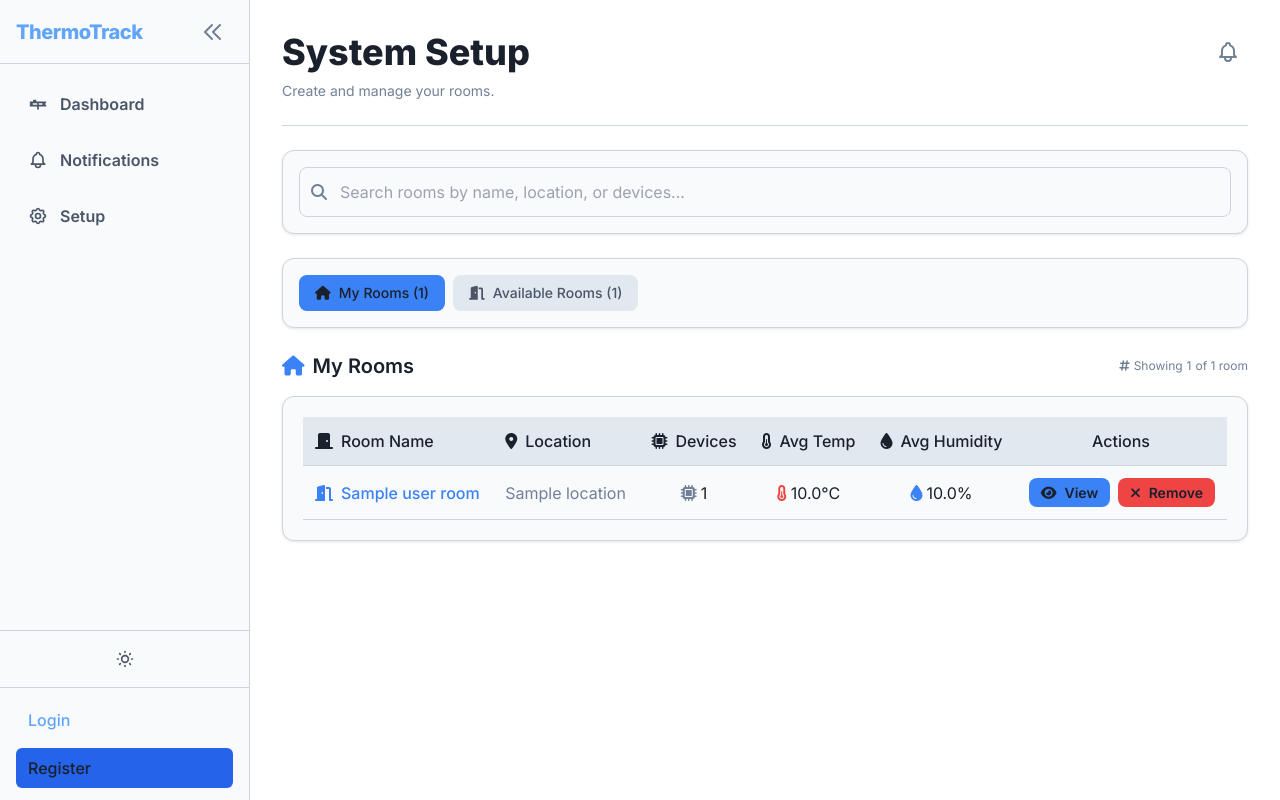
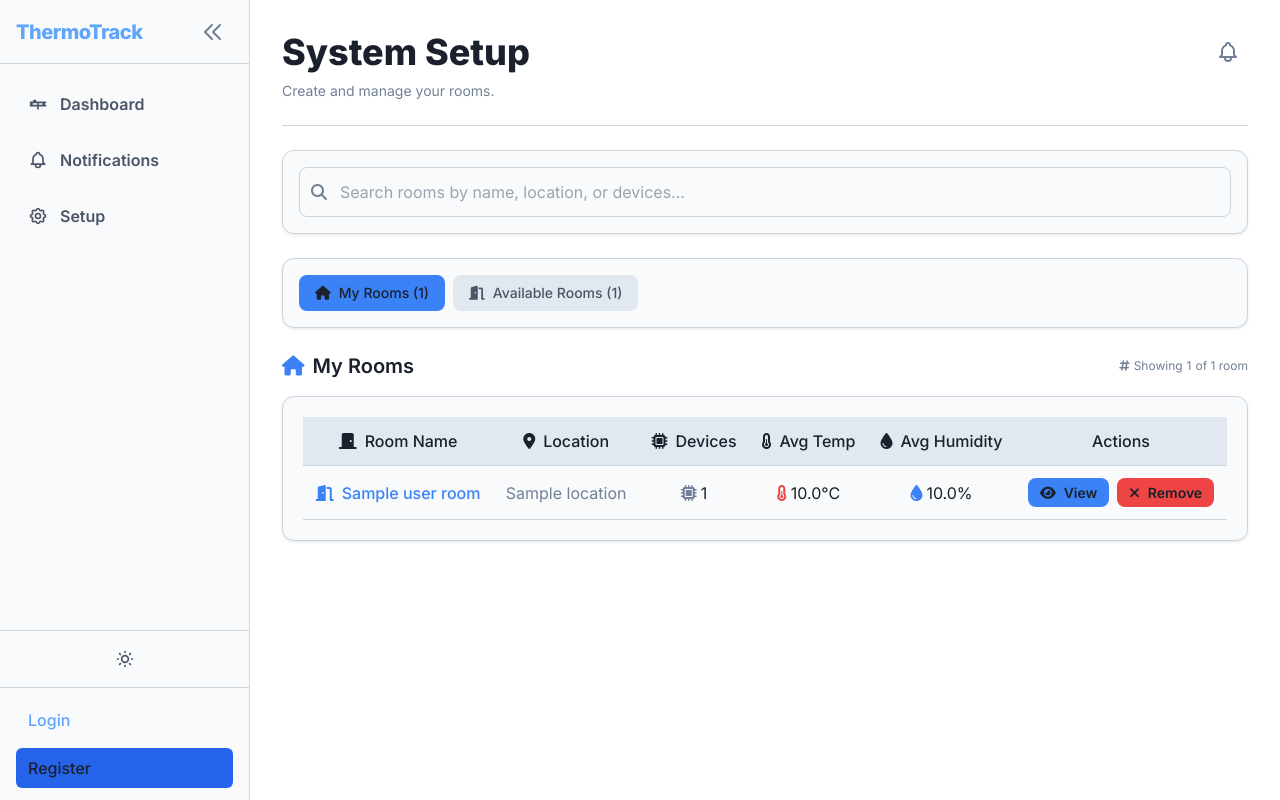
Before and after one commit to Asystole-2/Thermo-Track, a Flask app: template src/web/templates/setup.html in a window 1280 px wide. Run offline with Flask 3, Linux system fonts and the light colour scheme; the template is opened without the code that fills it: most values are stand-ins (such as "Sample title", 1, 10 or a date in 2020); parts of the project's set-up code (start-up, migrations or seed data) failed here and were passed over; some libraries are stand-ins or nearby versions.

Commit message:
fix: center-align all table headers and content
- Center-align all table headers across My Rooms, Available Rooms, All Rooms, and Devices tables
- Center-align all table content including room names, device names, status badges, and action buttons
- Ensure action buttons in Actions column are properly centered with justify-center
- Add consistent justify-center classes to inline-flex elements for proper centering

```diff
--- a/src/web/templates/setup.html
+++ b/src/web/templates/setup.html
@@ -183,10 +183,10 @@
                                 <table class="table w-full">
                                     <thead class="bg-tertiary">
                                     <tr>
-                                            <th class="text-left p-3 text-text-primary font-medium">
+                                        <th class="text-center p-3 text-text-primary font-medium">
                                             <i class="fas fa-door-closed mr-2"></i>Room Name
                                         </th>
-                                            <th class="text-left p-3 text-text-primary font-medium">
+                                        <th class="text-center p-3 text-text-primary font-medium">
                                             <i class="fas fa-map-marker-alt mr-2"></i>Location
                                         </th>
                                         <th class="text-center p-3 text-text-primary font-medium">
@@ -207,25 +207,25 @@
                                             data-room-name="{{ r.room_name.lower() }}"
                                             data-location="{{ (r.location or '').lower() }}"
                                             data-devices="{{ r.devices_count }}">
-                                                <td class="whitespace-nowrap p-3">
+                                            <td class="text-center p-3">
                                                 <a href="{{ url_for('room', room_id=r.id) }}"
-                                                       class="text-accent-blue hover:text-accent-blue-hover font-medium flex items-center gap-2">
+                                                   class="text-accent-blue hover:text-accent-blue-hover font-medium flex items-center gap-2 justify-center">
                                                     <i class="fas fa-door-open"></i>
                                                     {{ r.room_name }}
                                                 </a>
                                             </td>
-                                                <td class="whitespace-nowrap p-3 text-text-muted">
+                                            <td class="text-center p-3 text-text-muted">
                                                 {{ r.location or '—' }}
                                             </td>
                                             <td class="text-center p-3">
-                                                    <span class="inline-flex items-center gap-1">
+                                                <span class="inline-flex items-center gap-1 justify-center">
                                                     <i class="fas fa-microchip text-text-muted"></i>
                                                     {{ r.devices_count or 0 }}
                                                 </span>
                                             </td>
                                             <td class="text-center p-3">
                                                 {% if r.avg_temp is not none %}
-                                                        <span class="inline-flex items-center gap-1">
+                                                    <span class="inline-flex items-center gap-1 justify-center">
                                                         <i class="fas fa-thermometer-half text-accent-red"></i>
                                                         {{ '%.1f'|format(r.avg_temp) }}°C
                                                     </span>
@@ -233,14 +233,14 @@
                                             </td>
                                             <td class="text-center p-3">
                                                 {% if r.avg_humidity is not none %}
-                                                        <span class="inline-flex items-center gap-1">
+                                                    <span class="inline-flex items-center gap-1 justify-center">
                                                         <i class="fas fa-tint text-accent-blue"></i>
                                                         {{ '%.1f'|format(r.avg_humidity) }}%
                                                     </span>
                                                 {% else %}—{% endif %}
                                             </td>
-                                                <td class="text-right p-3">
-                                                    <div class="flex justify-end gap-2">
+                                            <td class="text-center p-3">
+                                                <div class="flex justify-center gap-2">
                                                     <a href="{{ url_for('room', room_id=r.id) }}"
                                                        class="btn bg-accent-blue hover:bg-accent-blue-hover text-white btn-sm flex items-center gap-2">
                                                         <i class="fas fa-eye"></i>
@@ -301,10 +301,10 @@
                                 <table class="table w-full">
                                     <thead class="bg-tertiary">
                                     <tr>
-                                            <th class="text-left p-3 text-text-primary font-medium">
+                                        <th class="text-center p-3 text-text-primary font-medium">
                                             <i class="fas fa-door-closed mr-2"></i>Room Name
                                         </th>
-                                            <th class="text-left p-3 text-text-primary font-medium">
+                                        <th class="text-center p-3 text-text-primary font-medium">
                                             <i class="fas fa-map-marker-alt mr-2"></i>Location
                                         </th>
                                         <th class="text-center p-3 text-text-primary font-medium">
@@ -325,25 +325,25 @@
                                             data-room-name="{{ r.room_name.lower() }}"
                                             data-location="{{ (r.location or '').lower() }}"
                                             data-devices="{{ r.devices_count }}">
-                                                <td class="whitespace-nowrap p-3">
+                                            <td class="text-center p-3">
                                                 <a href="{{ url_for('room', room_id=r.id) }}"
-                                                       class="text-accent-blue hover:text-accent-blue-hover font-medium flex items-center gap-2">
+                                                   class="text-accent-blue hover:text-accent-blue-hover font-medium flex items-center gap-2 justify-center">
                                                     <i class="fas fa-door-open"></i>
                                                     {{ r.room_name }}
                                                 </a>
                                             </td>
-                                                <td class="whitespace-nowrap p-3 text-text-muted">
+                                            <td class="text-center p-3 text-text-muted">
                                                 {{ r.location or '—' }}
                                             </td>
                                             <td class="text-center p-3">
-                                                    <span class="inline-flex items-center gap-1">
+                                                <span class="inline-flex items-center gap-1 justify-center">
                                                     <i class="fas fa-microchip text-text-muted"></i>
                                                     {{ r.devices_count or 0 }}
                                                 </span>
                                             </td>
                                             <td class="text-center p-3">
                                                 {% if r.avg_temp is not none %}
-                                                        <span class="inline-flex items-center gap-1">
+                                                    <span class="inline-flex items-center gap-1 justify-center">
                                                         <i class="fas fa-thermometer-half text-accent-red"></i>
                                                         {{ '%.1f'|format(r.avg_temp) }}°C
                                                     </span>
@@ -351,7 +351,7 @@
                                             </td>
                                             <td class="text-center p-3">
                                                 {% if r.avg_humidity is not none %}
-                                                        <span class="inline-flex items-center gap-1">
+                                                    <span class="inline-flex items-center gap-1 justify-center">
                                                         <i class="fas fa-tint text-accent-blue"></i>
                                                         {{ '%.1f'|format(r.avg_humidity) }}%
                                                     </span>
@@ -407,10 +407,10 @@
                                 <table class="table w-full">
                                     <thead class="bg-tertiary">
                                     <tr>
-                                            <th class="text-left p-3 text-text-primary font-medium">
+                                        <th class="text-center p-3 text-text-primary font-medium">
                                             <i class="fas fa-door-closed mr-2"></i>Room Name
                                         </th>
-                                            <th class="text-left p-3 text-text-primary font-medium">
+                                        <th class="text-center p-3 text-text-primary font-medium">
                                             <i class="fas fa-map-marker-alt mr-2"></i>Location
                                         </th>
                                         <th class="text-center p-3 text-text-primary font-medium">
@@ -431,7 +431,7 @@
                                         <th class="text-center p-3 text-text-primary font-medium">
                                             <i class="fas fa-user mr-2"></i>Owners
                                         </th>
-                                            <th class="text-right p-3 text-text-primary font-medium">Actions</th>
+                                        <th class="text-center p-3 text-text-primary font-medium">Actions</th>
                                     </tr>
                                     </thead>
                                     <tbody id="allRoomsTable">
@@ -445,31 +445,31 @@
                                             data-humidity="{{ r.avg_humidity or '' }}"
                                             data-owner="{{ (r.owner_username or '').lower() }}"
                                             data-last-update="{{ (r.last_update or '')|string|lower }}">
-                                                <td class="whitespace-nowrap p-3">
+                                            <td class="text-center p-3">
                                                 <a href="{{ url_for('room', room_id=r.id) }}"
-                                                       class="text-accent-blue hover:text-accent-blue-hover font-medium flex items-center gap-2">
+                                                   class="text-accent-blue hover:text-accent-blue-hover font-medium flex items-center gap-2 justify-center">
                                                     <i class="fas fa-door-open"></i>
                                                     {{ r.room_name }}
                                                 </a>
                                             </td>
-                                                <td class="whitespace-nowrap p-3 text-text-muted">
+                                            <td class="text-center p-3 text-text-muted">
                                                 {{ r.location or '—' }}
                                             </td>
                                             <td class="text-center p-3">
-                                                    <span class="inline-flex items-center gap-1">
+                                                <span class="inline-flex items-center gap-1 justify-center">
                                                     <i class="fas fa-microchip text-text-muted"></i>
                                                     {{ r.devices_count or 0 }}
                                                 </span>
                                             </td>
                                             <td class="text-center p-3">
-                                                    <span class="inline-flex items-center gap-1">
+                                                <span class="inline-flex items-center gap-1 justify-center">
                                                     <i class="fas fa-chart-line text-accent-green"></i>
                                                     {{ r.devices_with_readings or 0 }}
                                                 </span>
                                             </td>
                                             <td class="text-center p-3">
                                                 {% if r.avg_temp is not none %}
-                                                        <span class="inline-flex items-center gap-1">
+                                                    <span class="inline-flex items-center gap-1 justify-center">
                                                         <i class="fas fa-thermometer-half text-accent-red"></i>
                                                         {{ '%.1f'|format(r.avg_temp) }}°C
                                                     </span>
@@ -477,7 +477,7 @@
                                             </td>
                                             <td class="text-center p-3">
                                                 {% if r.avg_humidity is not none %}
-                                                        <span class="inline-flex items-center gap-1">
+                                                    <span class="inline-flex items-center gap-1 justify-center">
                                                         <i class="fas fa-tint text-accent-blue"></i>
                                                         {{ '%.1f'|format(r.avg_humidity) }}%
                                                     </span>
@@ -485,7 +485,7 @@
                                             </td>
                                             <td class="text-center p-3 whitespace-nowrap text-text-muted text-sm">
                                                 {% if r.last_update %}
-                                                        <span class="inline-flex items-center gap-1">
+                                                    <span class="inline-flex items-center gap-1 justify-center">
                                                         <i class="fas fa-calendar"></i>
                                                         {{ (r.last_update|string).replace('T',' ') }}
                                                     </span>
@@ -494,8 +494,8 @@
                                             <td class="text-center p-3">
                                                 {{ r.owner_username or '—' }}
                                             </td>
-                                                <td class="text-right p-3">
-                                                    <div class="flex justify-end gap-2">
+                                            <td class="text-center p-3">
+                                                <div class="flex justify-center gap-2">
                                                     <a href="{{ url_for('room', room_id=r.id) }}"
                                                        class="btn bg-accent-blue hover:bg-accent-blue-hover text-white btn-sm flex items-center gap-2">
                                                         <i class="fas fa-eye"></i>
@@ -559,22 +559,22 @@
                                 <table class="table w-full">
                                     <thead class="bg-tertiary">
                                     <tr>
-                                            <th class="text-left p-3 text-text-primary font-medium">
+                                        <th class="text-center p-3 text-text-primary font-medium">
                                             <i class="fas fa-tag mr-2"></i>Device Name
                                         </th>
-                                            <th class="text-left p-3 text-text-primary font-medium">
+                                        <th class="text-center p-3 text-text-primary font-medium">
                                             <i class="fas fa-fingerprint mr-2"></i>Device UID
                                         </th>
-                                            <th class="text-left p-3 text-text-primary font-medium">
+                                        <th class="text-center p-3 text-text-primary font-medium">
                                             <i class="fas fa-cog mr-2"></i>Type
                                         </th>
                                         <th class="text-center p-3 text-text-primary font-medium">
                                             <i class="fas fa-circle mr-2"></i>Status
                                         </th>
-                                            <th class="text-left p-3 text-text-primary font-medium">
+                                        <th class="text-center p-3 text-text-primary font-medium">
                                             <i class="fas fa-door-open mr-2"></i>Room
                                         </th>
-                                            <th class="text-left p-3 text-text-primary font-medium">
+                                        <th class="text-center p-3 text-text-primary font-medium">
                                             <i class="fas fa-map-marker-alt mr-2"></i>Location
                                         </th>
                                         <th class="text-center p-3 text-text-primary font-medium">
@@ -583,7 +583,7 @@
                                         <th class="text-center p-3 text-text-primary font-medium">
                                             <i class="fas fa-calendar mr-2"></i>Installed
                                         </th>
-                                            <th class="text-right p-3 text-text-primary font-medium">Actions</th>
+                                        <th class="text-center p-3 text-text-primary font-medium">Actions</th>
                                     </tr>
                                     </thead>
                                     <tbody id="devicesTable">
@@ -596,30 +596,30 @@
                                             data-room-name="{{ (device.room_name or '').lower() }}"
                                             data-room-location="{{ (device.room_location or '').lower() }}"
                                             data-last-seen="{{ (device.last_seen_at or '').lower() }}">
-                                                <td class="whitespace-nowrap p-3">
-                                                    <span class="text-text-primary font-medium flex items-center gap-2">
+                                            <td class="text-center p-3">
+                                                <span class="text-text-primary font-medium flex items-center gap-2 justify-center">
                                                     <i class="fas fa-microchip text-accent-purple"></i>
                                                     {{ device.name }}
                                                 </span>
                                             </td>
-                                                <td class="whitespace-nowrap p-3">
+                                            <td class="text-center p-3">
                                                 <code class="text-text-muted bg-secondary px-2 py-1 rounded text-sm">{{ device.device_uid }}</code>
                                             </td>
-                                                <td class="whitespace-nowrap p-3 text-text-muted">
+                                            <td class="text-center p-3 text-text-muted">
                                                 {{ device.type or '—' }}
                                             </td>
                                             <td class="text-center p-3">
-                                                    <span class="inline-flex items-center gap-1 px-2 py-1 rounded-full text-xs font-medium
+                                                <span class="inline-flex items-center gap-1 px-2 py-1 rounded-full text-xs font-medium justify-center
                                                     {% if device.status == 'active' %}bg-green-600 text-white
                                                     {% else %}bg-gray-600 text-white{% endif %}">
                                                     <i class="fas fa-circle text-xs"></i>
                                                     {{ device.status|title }}
                                                 </span>
                                             </td>
-                                                <td class="whitespace-nowrap p-3">
+                                            <td class="text-center p-3">
                                                 {% if device.room_name %}
                                                     <a href="{{ url_for('room', room_id=device.room_id) }}"
-                                                           class="text-accent-blue hover:text-accent-blue-hover font-medium flex items-center gap-2">
+                                                       class="text-accent-blue hover:text-accent-blue-hover font-medium flex items-center gap-2 justify-center">
                                                         <i class="fas fa-door-open"></i>
                                                         {{ device.room_name }}
                                                     </a>
@@ -627,25 +627,25 @@
                                                     <span class="text-text-muted">—</span>
                                                 {% endif %}
                                             </td>
-                                                <td class="whitespace-nowrap p-3 text-text-muted">
+                                            <td class="text-center p-3 text-text-muted">
                                                 {{ device.room_location or '—' }}
                                             </td>
                                             <td class="text-center p-3 whitespace-nowrap text-text-muted text-sm">
                                                 {% if device.last_seen_at %}
-                                                        <span class="inline-flex items-center gap-1">
+                                                    <span class="inline-flex items-center gap-1 justify-center">
                                                         <i class="fas fa-clock"></i>
                                                         {{ device.last_seen_at.strftime('%Y-%m-%d %H:%M') }}
                                                     </span>
                                                 {% else %}—{% endif %}
                                             </td>
                                             <td class="text-center p-3 whitespace-nowrap text-text-muted text-sm">
-                                                    <span class="inline-flex items-center gap-1">
+                                                <span class="inline-flex items-center gap-1 justify-center">
                                                     <i class="fas fa-calendar"></i>
                                                     {{ device.installed_at.strftime('%Y-%m-%d') }}
                                                 </span>
                                             </td>
-                                                <td class="text-right p-3">
-                                                    <div class="flex justify-end gap-2">
+                                            <td class="text-center p-3">
+                                                <div class="flex justify-center gap-2">
                                                     <button onclick="showDeleteDeviceConfirm({{ device.id }}, '{{ device.name }}')"
                                                             class="btn bg-accent-red hover:bg-accent-red-hover text-white btn-sm flex items-center gap-2">
                                                         <i class="fas fa-trash"></i>
@@ -777,7 +777,6 @@
         {% endif %}
     </main>
 </div>
-
     <!-- Delete Confirmation Modal -->
     <div id="deleteConfirmModal" class="fixed inset-0 bg-black/60 hidden items-center justify-center z-50 p-2 sm:p-4">
         <div class="bg-secondary rounded-xl shadow-xl w-full max-w-md max-h-[90vh] sm:max-h-[85vh] overflow-hidden border border-border mx-2 sm:mx-0">
```
Lines whose indentation alone changed are shown as unchanged.
